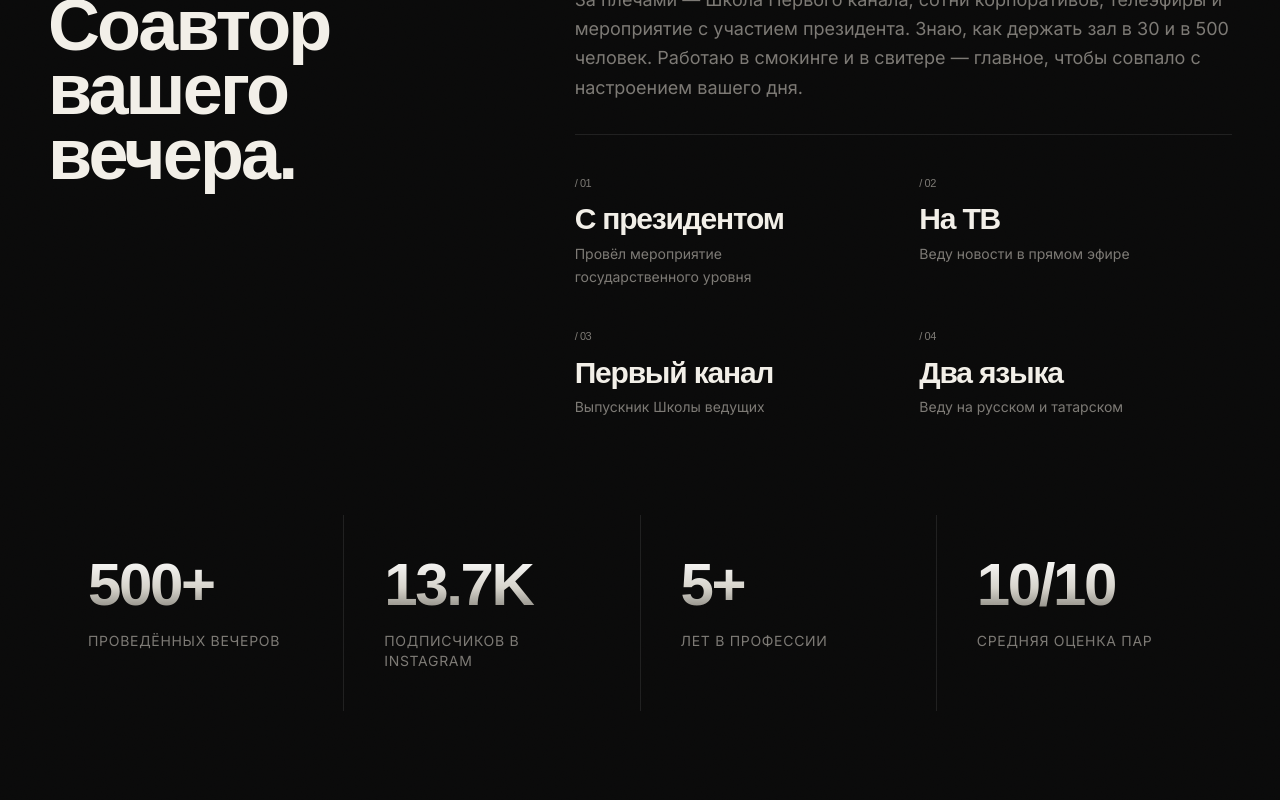
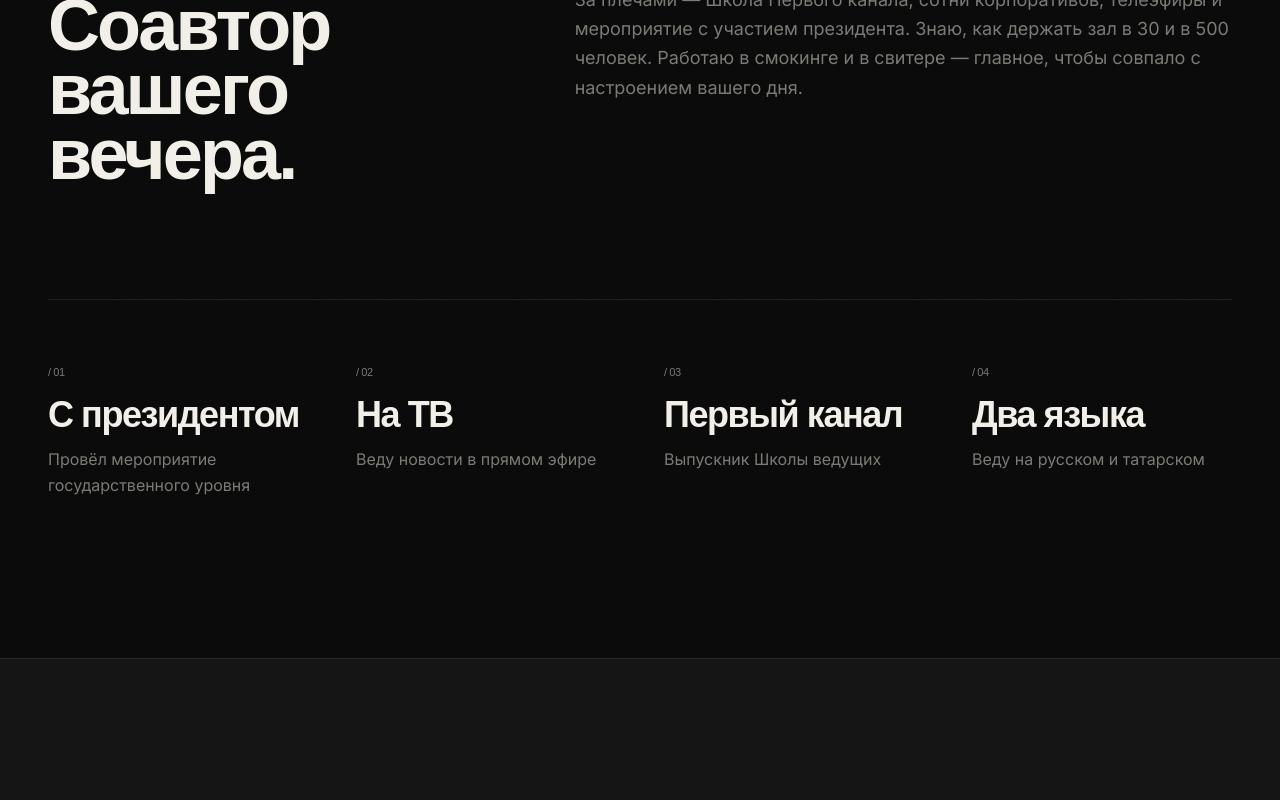
Before and after one commit to ueeet/farhad, a Next.js app: page / in a window 1280 px wide. Shown: the part 5300-6100 px from the top of the page. Built offline with nearby package versions, Linux system fonts and the light colour scheme; a web font is replaced by a local one.

Commit message:
auto: update

```diff
--- a/src/components/About.tsx
+++ b/src/components/About.tsx
@@ -6,13 +6,6 @@ import { ScrollTrigger } from "gsap/ScrollTrigger";
 import { useGSAP } from "@gsap/react";
 
 gsap.registerPlugin(ScrollTrigger);
-
-const stats = [
-  { value: "500+", label: "Проведённых вечеров" },
-  { value: "13.7K", label: "Подписчиков в Instagram" },
-  { value: "5+", label: "Лет в профессии" },
-  { value: "10/10", label: "Средняя оценка пар" },
-];
 
 const facts = [
   { headline: "С президентом", sub: "Провёл мероприятие государственного уровня" },
@@ -37,19 +30,6 @@ export function About() {
         stagger: 0.08,
         ease: "power3.out",
       });
-
-      gsap.from(".stat-block", {
-        scrollTrigger: {
-          trigger: ".stats-grid",
-          start: "top 80%",
-        },
-        y: 30,
-        opacity: 0,
-        duration: 0.7,
-        stagger: 0.1,
-        ease: "power2.out",
-      });
-
     },
     { scope: root }
   );
@@ -88,36 +68,20 @@ export function About() {
               500 человек. Работаю в смокинге и в свитере — главное, чтобы
               совпало с настроением вашего дня.
             </p>
-
-            <div className="facts-grid grid grid-cols-2 gap-x-8 gap-y-10 pt-10 mt-2 border-t border-line">
-              {facts.map((f, i) => (
-                <div key={f.headline} className="fact-card">
-                  <div className="font-display text-[11px] tabular text-text-muted mb-3 tracking-[0.2em]">
-                    / 0{i + 1}
-                  </div>
-                  <div className="font-display font-black text-2xl lg:text-3xl text-text leading-[1.05] tracking-[-0.02em] mb-2 balance">
-                    {f.headline}
-                  </div>
-                  <div className="text-sm text-text-muted leading-relaxed pretty">
-                    {f.sub}
-                  </div>
-                </div>
-              ))}
-            </div>
           </div>
         </div>
 
-        <div className="stats-grid mt-24 grid grid-cols-2 lg:grid-cols-4 gap-px bg-line">
-          {stats.map((s) => (
-            <div
-              key={s.label}
-              className="stat-block bg-bg p-8 lg:p-10 group hover:bg-bg-soft transition-colors"
-            >
-              <div className="font-display font-black text-4xl lg:text-6xl text-gradient-gold tabular">
-                {s.value}
+        <div className="facts-grid mt-20 lg:mt-28 pt-12 lg:pt-16 border-t border-line grid grid-cols-2 lg:grid-cols-4 gap-8 lg:gap-12">
+          {facts.map((f, i) => (
+            <div key={f.headline} className="fact-card">
+              <div className="font-display text-[11px] tabular text-text-muted mb-4 tracking-[0.2em]">
+                / 0{i + 1}
               </div>
-              <div className="mt-4 text-xs lg:text-sm text-text-muted uppercase tracking-wider">
-                {s.label}
+              <div className="font-display font-black text-2xl lg:text-4xl text-text leading-[1.05] tracking-[-0.02em] mb-3 balance">
+                {f.headline}
+              </div>
+              <div className="text-sm lg:text-base text-text-muted leading-relaxed pretty">
+                {f.sub}
               </div>
             </div>
           ))}
```
